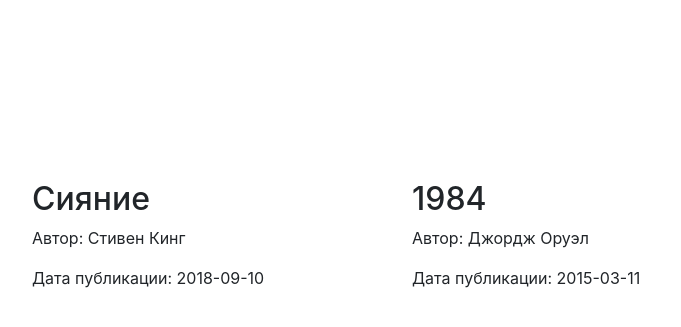
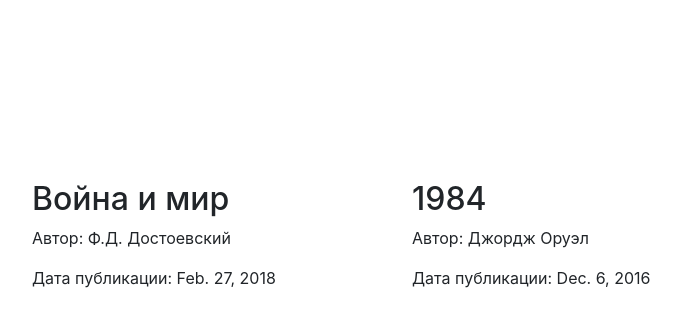
Before and after one commit to RSokolovRS/django_hw, a Django app: page / in a window 1280 px wide. Shown: the part 78-405 px from the top of the page, without its empty margins (53-734 px from the left). Run offline with Django 3.2, Linux system fonts and the light colour scheme; data comes from the database, SQL or seed files in the repository; some libraries are stand-ins or nearby versions.

Commit message:
new change
Signed-off-by: RSokolov <roman-27@inbox.ru>

```diff
--- a/2.1-databases/models_list_displaying/books/views.py
+++ b/2.1-databases/models_list_displaying/books/views.py
@@ -1,7 +1,11 @@
 from django.shortcuts import render
+
+from .models import Book
 
 
 def books_view(request):
     template = 'books/books_list.html'
-    context = {}
+    books = Book.objects.all()
+
+    context = {'books': books}
     return render(request, template, context)
--- a/2.1-databases/models_list_displaying/templates/books/books_list.html
+++ b/2.1-databases/models_list_displaying/templates/books/books_list.html
@@ -8,16 +8,13 @@
             <h1><a href="/books">Каталог</a></h1>
         </div>
         <div class="row">
+            {% for book in books %}
             <div class="book col-md-4">
-                <h2>Сияние</h2>
-                <p>Автор: Стивен Кинг</p>
-                <p>Дата публикации: 2018-09-10</p>
+                <h2>{{ book.name }}</h2>
+                <p>Автор: {{ book.author }}</p>
+                <p>Дата публикации: {{ book.pub_date }}</p>
             </div>
-            <div class="book col-md-4">
-                <h2>1984</h2>
-                <p>Автор: Джордж Оруэл</p>
-                <p>Дата публикации: 2015-03-11</p>
-            </div>
+            {% endfor %}
         </div>
     </div>
 {% endblock %}
```
